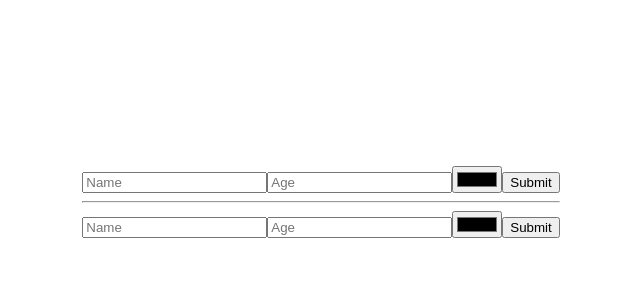
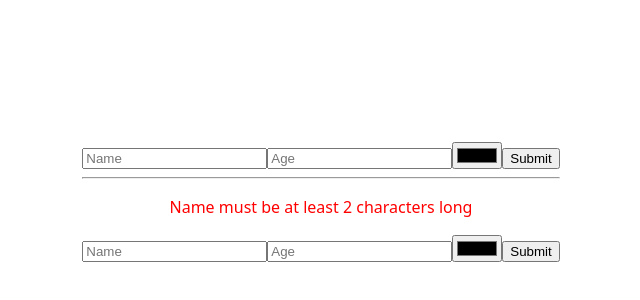
Before and after one commit to ThiagoRAD/react-design-patterns, a React (Vite) app in the folder controlled-uncontrolled/: page / in a window 1280 px wide. Shown: the part 198-498 px from the top of the page, without its empty margins (319-959 px from the left). Built offline with nearby package versions, Linux system fonts and the light colour scheme.

Commit message:
error message

```diff
--- a/controlled-uncontrolled/src/ControlledForm.jsx
+++ b/controlled-uncontrolled/src/ControlledForm.jsx
@@ -1,9 +1,14 @@
-import { useState } from 'react';
+import { useEffect, useState } from 'react';
 
 export const ControlledForm = () => {
   const [name, setName] = useState('');
   const [age, setAge] = useState('');
   const [hairColor, setHairColor] = useState('#000000');
+  const [nameError, setNameError] = useState('');
+
+  useEffect(() => {
+    name.length < 2 ? setNameError('Name must be at least 2 characters long') : setNameError('');
+  }, [name]);
 
   const handleSubmit = (event) => {
     event.preventDefault();
@@ -15,6 +20,7 @@ export const ControlledForm = () => {
 
   return (
     <form onSubmit={handleSubmit}>
+      {nameError && <p style={{ color: 'red' }}>{nameError}</p>}
       <input name="name" type="text" placeholder="Name" value={name} onChange={(e) => setName(e.target.value)} />
       <input name="age" type="number" placeholder="Age" value={age} onChange={(e) => setAge(e.target.value)} />
       <input name="hairColor" type="color" placeholder="Hair Color" value={hairColor} onChange={(e) => setHairColor(e.target.value)} />
```
